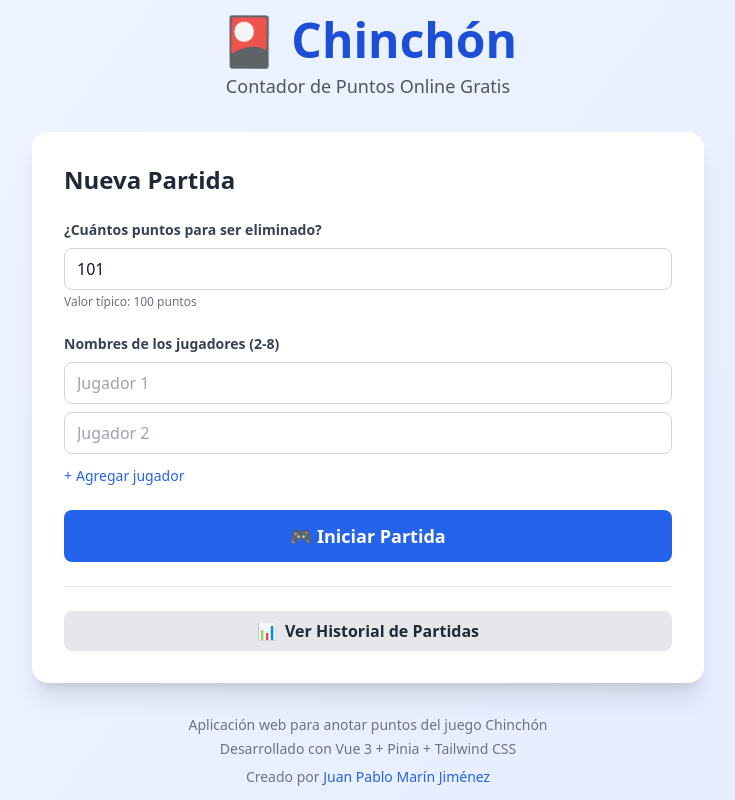
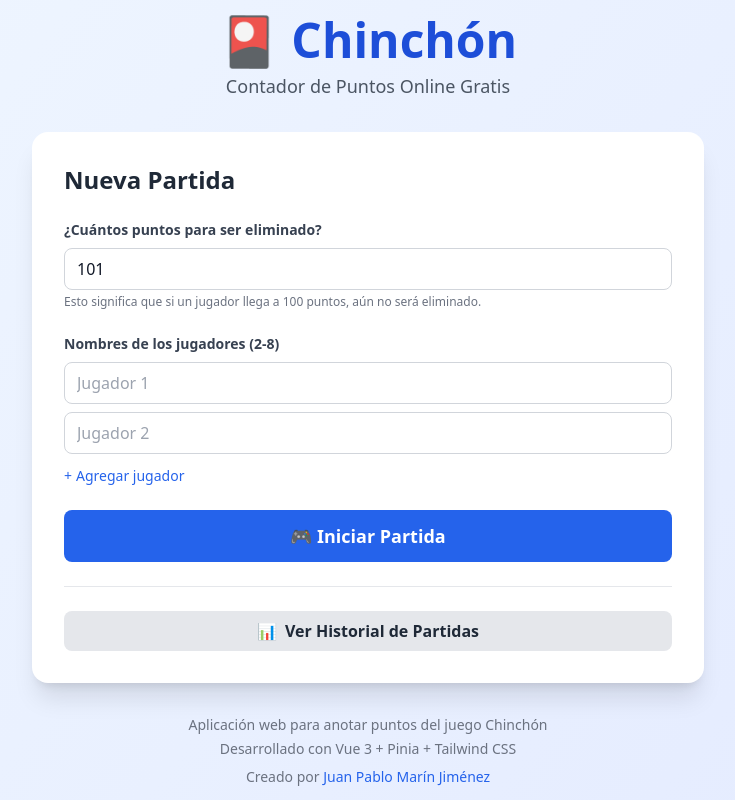
Before and after one commit to jpmarinjimenez/chinchon, a Vue app: page / in a window 1280 px wide. Shown: the top 800 px of the page, without its empty margins (272-1007 px from the left). Built offline with nearby package versions, Linux system fonts and the light colour scheme.

Commit message:
feat: update game limit description to clarify elimination threshold

```diff
--- a/src/components/NewGameForm.vue
+++ b/src/components/NewGameForm.vue
@@ -21,7 +21,9 @@
                 <p v-if="mostrarErrores && !limiteValido" class="text-xs text-red-600 mt-1">
                     ⚠️ El límite debe ser al menos 50 puntos
                 </p>
-                <p v-else class="text-xs text-gray-500 mt-1">Valor típico: 100 puntos</p>
+                <p v-else class="text-xs text-gray-500 mt-1">
+                    Esto significa que si un jugador llega a {{ limite - 1 }} puntos, aún no será eliminado.
+                </p>
             </div>
 
             <!-- Nombres de jugadores -->
```
